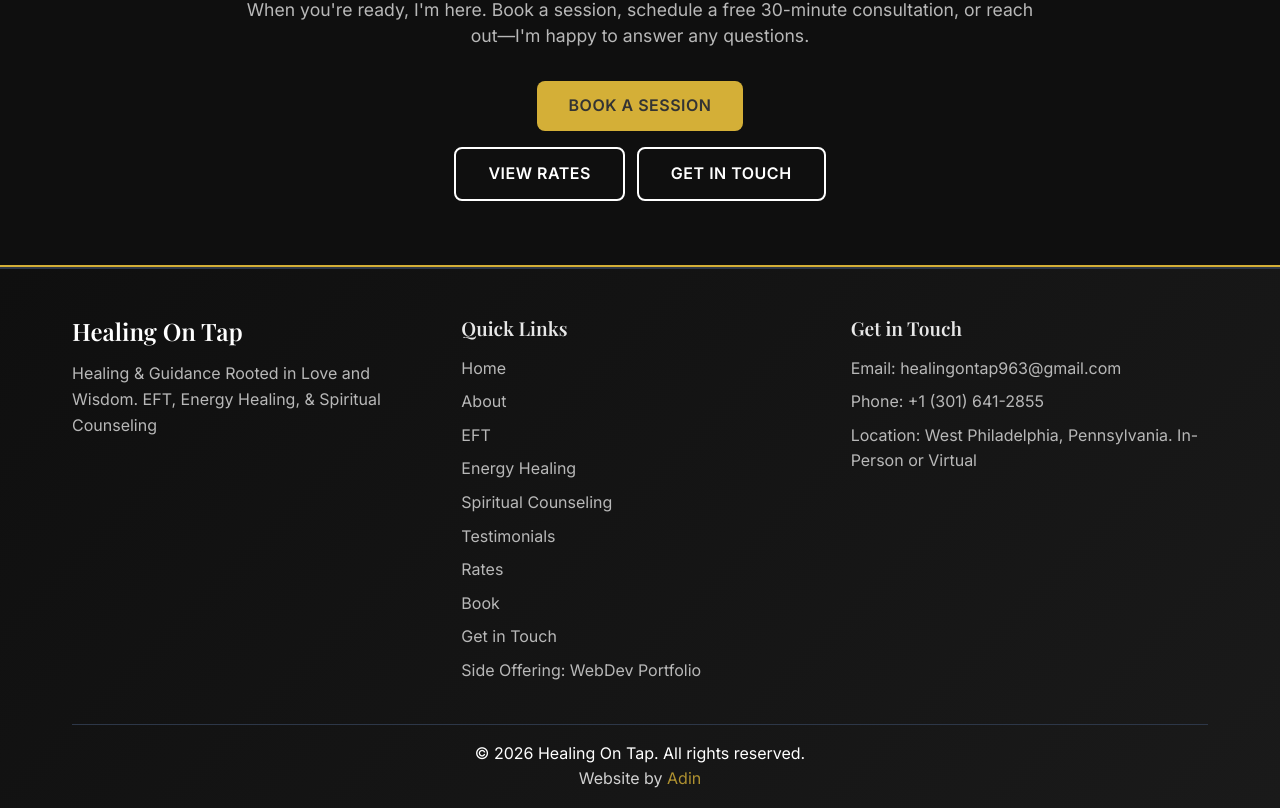
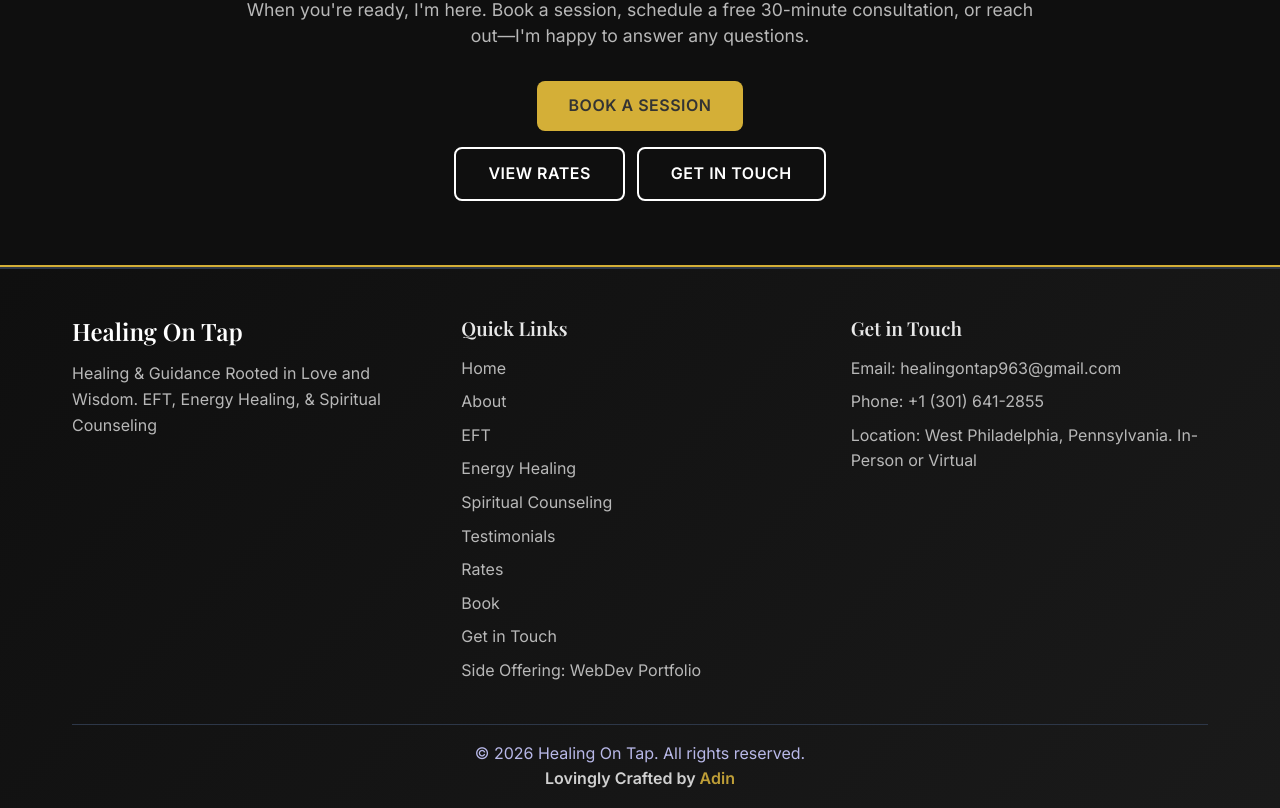
Before and after one commit to naturalCode4/kalyanamitta-website, a React (Create React App) app: page / in a window 1280 px wide. Shown: the part 3947-4755 px from the top of the page. Built offline with nearby package versions, Linux system fonts and the light colour scheme; the HTML template or start-up script is replaced by a standard one.

Commit message:
changes and stuff

```diff
--- a/src/components/Footer.css
+++ b/src/components/Footer.css
@@ -60,13 +60,19 @@
   margin: 0;
 }
 
-.developer-credit {
+.copyright {
+  color: #b8b8e8
+}
+
+.developer-credit p {
   font-size: 1rem;
   opacity: 0.8;
+  font-weight: 600;
+  color: #ffffff
 }
 
 .dev-link {
-  color: #d4af37;
+  color: #e8c03f;
   text-decoration: none;
   transition: color 0.3s ease;
 }
--- a/src/components/Footer.js
+++ b/src/components/Footer.js
@@ -43,7 +43,9 @@ const Footer = () => {
             &copy; {new Date().getFullYear()} Healing On Tap. All rights reserved.
           </div>
           <div className="developer-credit">
-            Website by <a href="/devportfolio" className="dev-link">Adin</a>
+            <p>
+              Lovingly Crafted by <a href="/devportfolio" className="dev-link">Adin</a>
+            </p>
           </div>
         </div>
       </div>
--- a/src/pages/About.js
+++ b/src/pages/About.js
@@ -135,13 +135,13 @@ const About = () => {
                 In modern Western culture, there has been a strong emphasis on emotional and shadow healing, as well as energy arts. While men have long pursued spiritual training, women are disproportionately engaging in this work.
               </p>
               <p>
-                Many men have felt that healing isn’t for them—that they must choose between 'masculinity' and emotional depth, authenticity, and healing. The strength of a man is not in some bullshit Impenetrable Great Wall of Nonchalantness secretly concealing a terrified little boy. I say 'nay' to that.
+                Many men have felt that healing isn’t for them—that they must choose between 'masculinity' and emotional depth, authenticity, and healing. However, the strength of the masculine does not lie in impenetrability or nonchalantness, but more accurately in overcoming these great shields. The masculine has the opportunity to open the heart, find compassion and growth through life's trials, to favor service over selfishness, to hold deep integrity, and weild their power and abilities well.
               </p>
               <p>
-                As a male practitioner committed to both spiritual practice and healing work—which are not separate—I am here to show that healing is a path men can walk too. I am here to help dissolve the internal barriers we have accumulated. Similarly, cultural norms have historically limited women from engaging in traditional spiritual trainings, another arbitrary limitation that the world is dissolving.
+                As a male practitioner committed to both spiritual practice and healing work—which are not separate—I am here to show that healing is a path men can walk too. I am here to help dissolve the internal barriers we have accumulated. Similarly, cultural norms have historically limited women from engaging in traditional spiritual trainings, another arbitrary limitation that is dissolving.
               </p>
               <p>
-                To any man who has felt the pull toward transformation and healing—but has been challenged by questions of cultural acceptability, wondered where there is space for you, or doubted whether you are even capable of it—let’s walk this path together.
+                To any one who has felt the pull toward transformation and healing—but has been challenged by questions of cultural acceptability, wondered where there is space for you, or doubted whether you are even capable of it—let’s walk this path together.
               </p>
 
               </div>
--- a/src/pages/Devportfolio.js
+++ b/src/pages/Devportfolio.js
@@ -112,7 +112,7 @@ const Portfolio = () => {
       <section className="portfolio-hero">
         <div className="container">
           <h1>Software Development Portfolio</h1>
-          <h2>Adin Solar Kramer</h2> {/* Added Name */}
+          <h2>Adin "Stone Boy" Kramer</h2> {/* Added Name */}
           <p className="portfolio-subtitle">
             Web Development • React.JS • Fullstack Applications • UI/UX Design
           </p>
@@ -184,7 +184,7 @@ const Portfolio = () => {
       <section className="portfolio-contact-section">
         <div className="container contact-content-wrapper">
           <div className="contact-image-col">
-            <img src={pic5} alt="Adin Solar Kramer" className="portfolio-profile-pic" />
+            <img src={pic5} alt='Adin "Stone Boy" Kramer' className="portfolio-profile-pic" />
           </div>
           <div className="contact-text-col">
             <h3>Let's Connect</h3>
```
